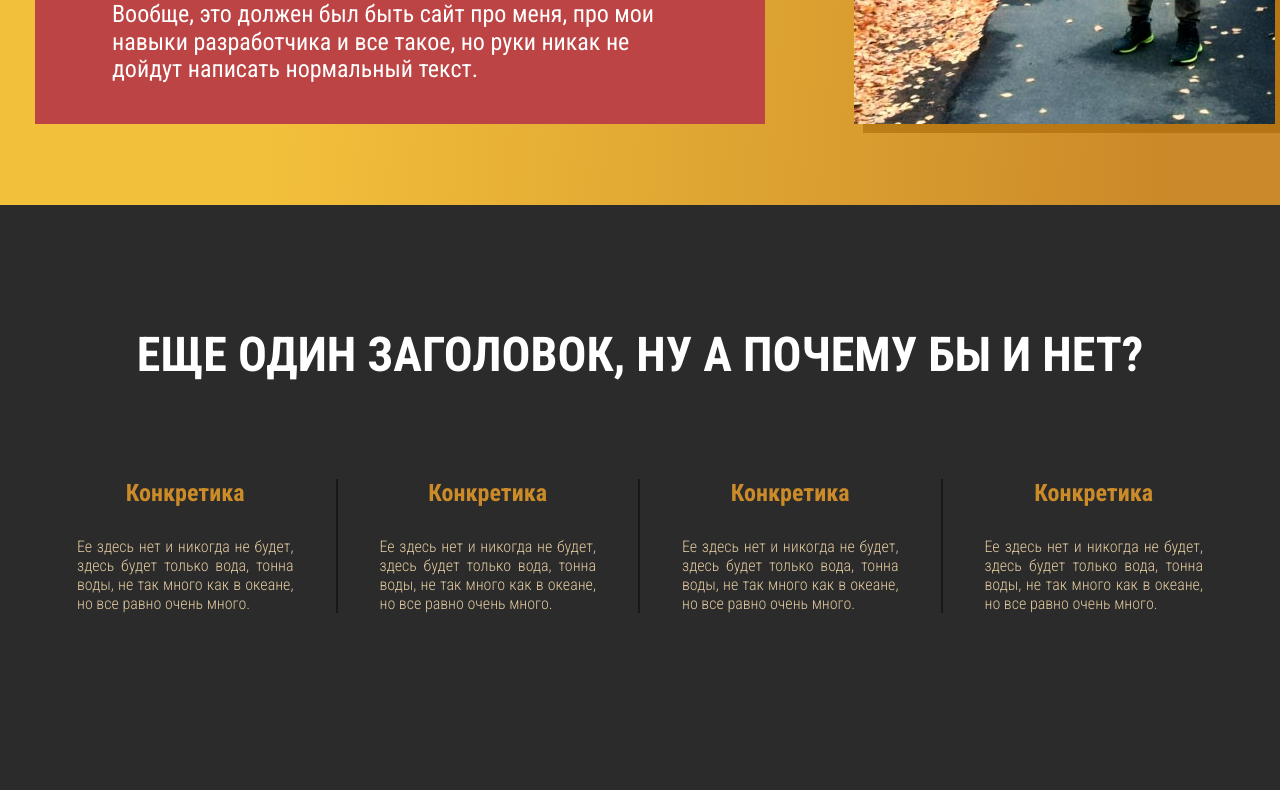
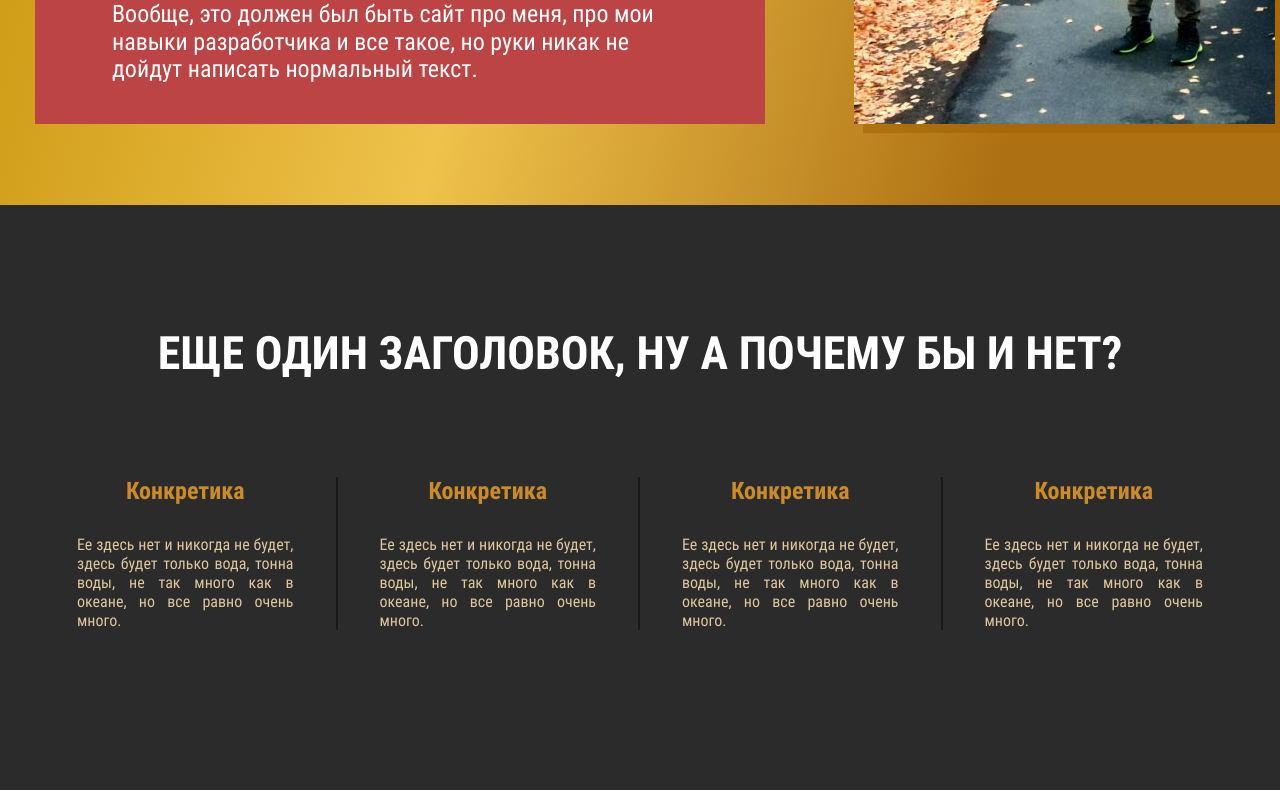
Before and after one commit to SkyHobbit36/my-simple-site, a website: page index.html in a window 1280 px wide. Shown: the part 508-1298 px from the top of the page. Drawn offline with Linux system fonts and the light colour scheme.

Commit message:
add font

```diff
--- a/css/_fonts.css
+++ b/css/_fonts.css
@@ -1,10 +1,14 @@
-/* @font-face {
-	font-family: 'Helvetica';
-	src: url('../fonts/HelveticaNeue-Bold.woff2') format('woff2'),
-		url('../fonts/HelveticaNeue-Bold.woff') format('woff');
+@font-face {
+	font-family: 'Roboto';
+	src: url('../fonts/RobotoCondensed-Regular.ttf') format('woff2');
+	font-display: swap;
+	font-weight: 400;
+	font-style: normal;
+}
+@font-face {
+	font-family: 'Roboto';
+	src: url('../fonts/RobotoCondensed-Bold.ttf') format('woff2');
 	font-display: swap;
 	font-weight: 700;
 	font-style: normal;
-} */
-
-@import url('https://fonts.googleapis.com/css2?family=Roboto+Condensed:wght@300;400;700&display=swap');
+}
--- a/css/_global.css
+++ b/css/_global.css
@@ -7,7 +7,7 @@ html {
 }
 
 body {
-	font-family: 'Roboto Condensed', sans-serif;
+	font-family: 'Roboto', sans-serif;
 	margin: 0;
 }
 
--- a/css/_overall.css
+++ b/css/_overall.css
@@ -9,7 +9,7 @@ h1 {
 	text-transform: uppercase;
 }
 h2 {
-	font-size: 48px;
+	font-size: 46px;
 	text-transform: uppercase;
 }
 h3 {
@@ -26,5 +26,6 @@ h4 {
 }
 
 .yellowGradientBg {
-	background: linear-gradient(95.38deg, #F3C03B 23.75%, #CB8A29 90.88%);
+	/* background: linear-gradient(95.38deg, #F3C03B 23.75%, #CB8A29 90.88%); */
+	background: linear-gradient(104deg, #c9950c, #efc24b ,#ad7013 80%);
 }
--- a/gulpfile.js
+++ b/gulpfile.js
@@ -14,6 +14,7 @@ const cleanDist = () => {
 const html = () => {
   return src('index.html')
     .pipe(replace('<link rel="stylesheet" href="./css/main.css">', '<link rel="stylesheet" href="style.css">'))
+    // .pipe(replace('<script src="./js/main.js"></script>', '<script src="../js/main.js"></script>'))
     .pipe(replace('./img/', '../img/'))
     .pipe(dest(DIR_NAME))
 }
```
Also changed, not shown: dist/style.css, fonts/RobotoCondensed-Bold.ttf (added), fonts/RobotoCondensed-Regular.ttf (added).
